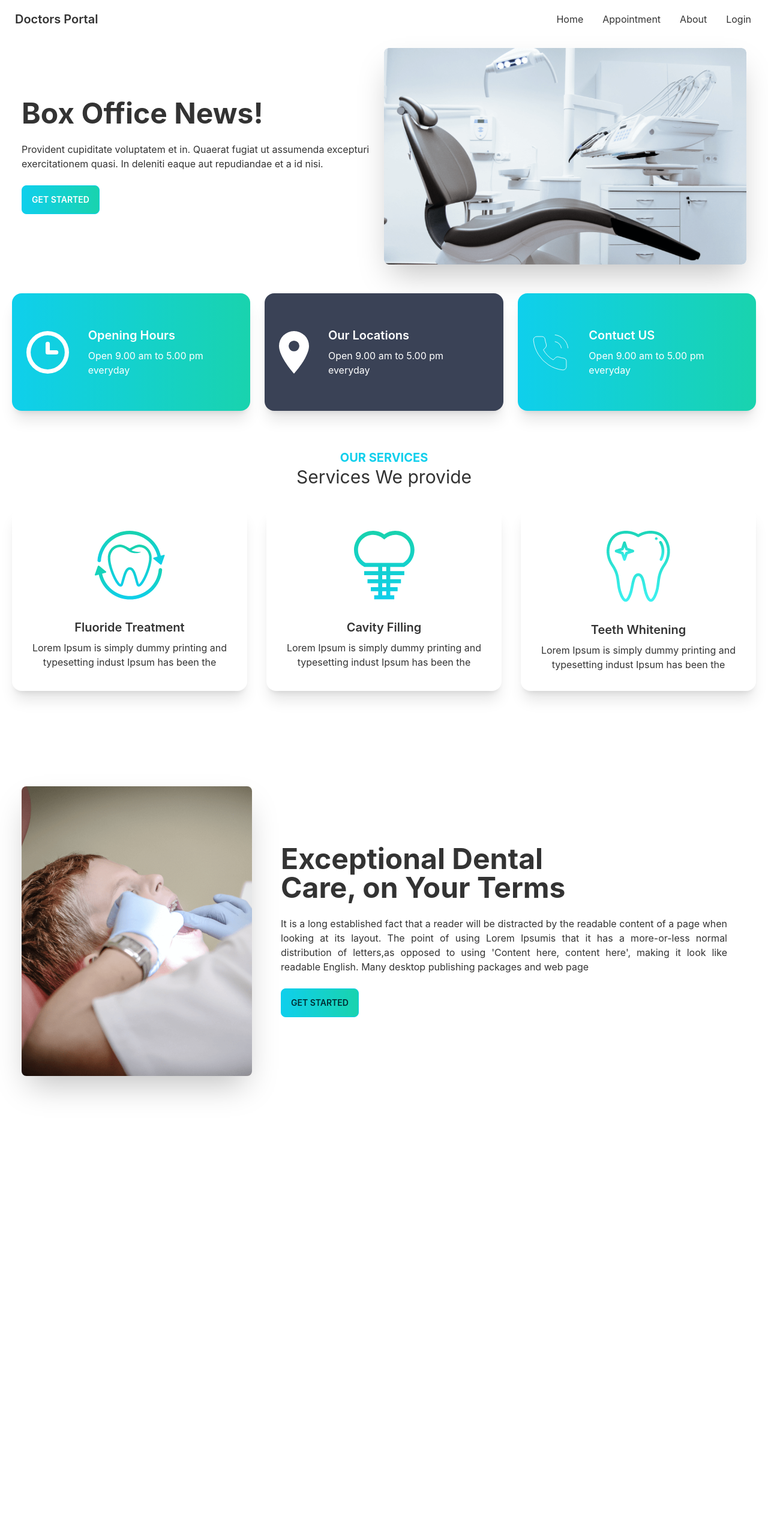
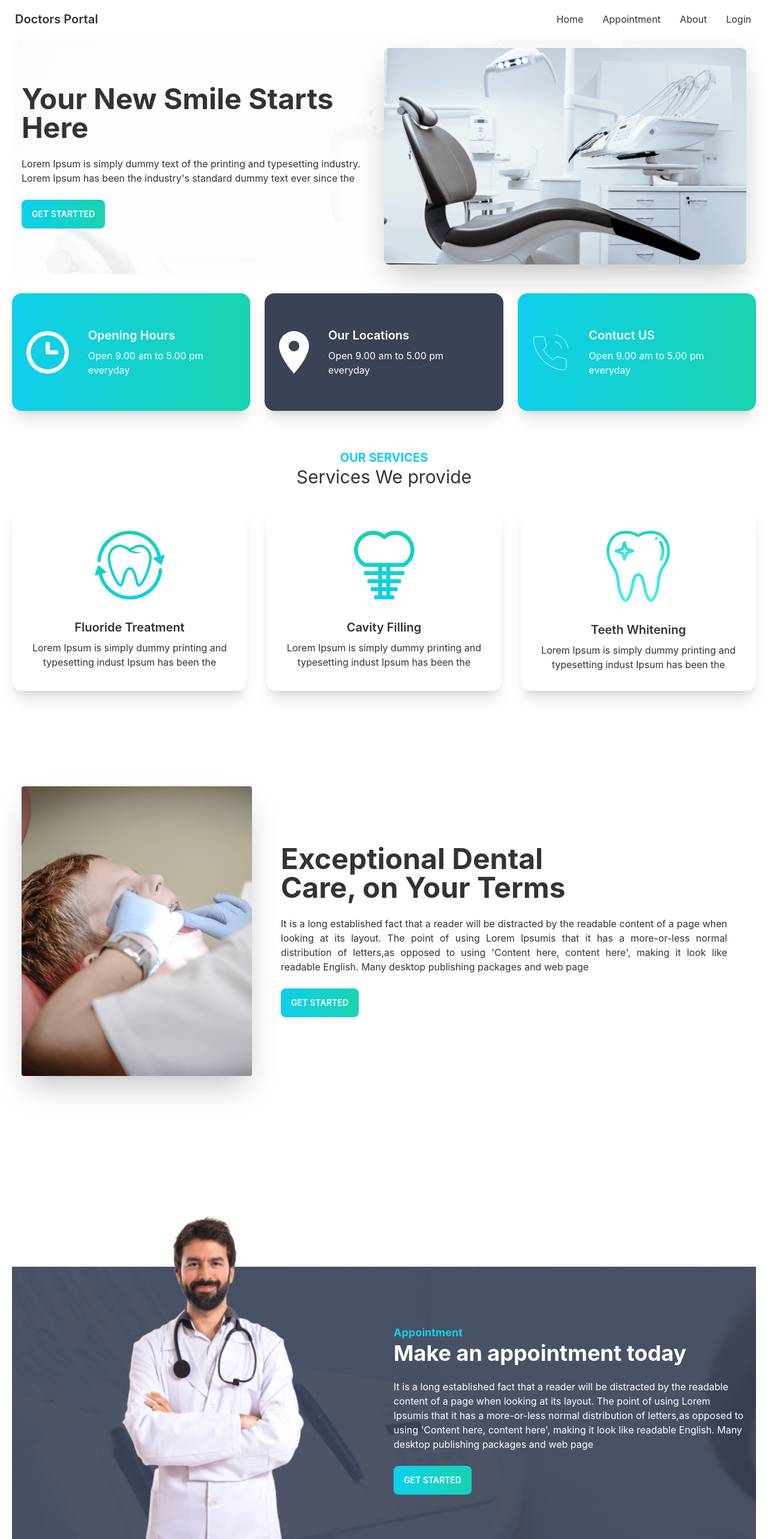
Before and after one commit to TouhedurRahman/doctors-portal-client, a React (Create React App) app: page / in a window 1280 px wide. Shown: the top 2566 px of the page at 60% size. Before the commit the page ends 1952 px from the top, so only its background shows below. Built offline with nearby package versions, Linux system fonts and the light colour scheme.

Commit message:
get appointment section added in home page

```diff
--- /dev/null
+++ b/src/Components/PrimaryButton/PrimaryButton.js
@@ -0,0 +1,9 @@
+import React from 'react';
+
+const PrimaryButton = ({ children }) => {
+    return (
+        <button className="btn btn-primary bg-gradient-to-r from-primary to-secondary text-white">{children}</button>
+    );
+};
+
+export default PrimaryButton;
--- a/src/Pages/Home/Banner/Banner.js
+++ b/src/Pages/Home/Banner/Banner.js
@@ -1,15 +1,26 @@
 import React from 'react';
 import chair from "../../../assets/images/chair.png";
+import bg from "../../../assets/images/bg.png";
+import PrimaryButton from '../../../Components/PrimaryButton/PrimaryButton';
 
 const Banner = () => {
     return (
-        <div className="hero">
+        <div
+            className="hero"
+            style={{
+                background: `url(${bg})`
+            }}
+        >
             <div className="hero-content flex-col lg:flex-row-reverse">
                 <img src={chair} className="rounded-lg lg:w-1/2 shadow-2xl" alt='Loding...' />
                 <div>
-                    <h1 className="text-5xl font-bold">Box Office News!</h1>
-                    <p className="py-6">Provident cupiditate voluptatem et in. Quaerat fugiat ut assumenda excepturi exercitationem quasi. In deleniti eaque aut repudiandae et a id nisi.</p>
-                    <button className="btn btn-primary bg-gradient-to-r from-primary to-secondary text-white">Get Started</button>
+                    <h1 className="text-5xl font-bold">
+                        Your New Smile Starts Here
+                    </h1>
+                    <p className="py-6">
+                        Lorem Ipsum is simply dummy text of the printing and typesetting industry. Lorem Ipsum has been the industry's standard dummy text ever since the
+                    </p>
+                    <PrimaryButton>Get Startted</PrimaryButton>
                 </div>
             </div>
         </div>
--- a/src/Pages/Home/Home/Home.js
+++ b/src/Pages/Home/Home/Home.js
@@ -1,6 +1,7 @@
 import React from 'react';
 import Banner from '../Banner/Banner';
 import InfoCards from '../InfoCards/InfoCards';
+import MakeAppointment from '../MakeAppointment/MakeAppointment';
 import Services from '../Services/Services';
 
 const Home = () => {
@@ -9,6 +10,7 @@
             <Banner />
             <InfoCards />
             <Services />
+            <MakeAppointment></MakeAppointment>
         </div>
     );
 };
--- /dev/null
+++ b/src/Pages/Home/MakeAppointment/MakeAppointment.js
@@ -0,0 +1,31 @@
+import React from 'react';
+import doctor from '../../../assets/images/doctor.png';
+import appointment from '../../../assets/images/appointment.png';
+import PrimaryButton from '../../../Components/PrimaryButton/PrimaryButton';
+
+const MakeAppointment = () => {
+    return (
+        <section
+            className='mt-40'
+            style={{
+                background: `url(${appointment})`
+            }}
+        >
+            <div className="hero">
+                <div className="hero-content flex-col lg:flex-row">
+                    <img src={doctor} className="-mt-40 lg:w-1/2 hidden lg:block rounded-lg" alt='Loading...' />
+                    <div>
+                        <h4 className='text-lg text-primary font-bold'>Appointment</h4>
+                        <h1 className="text-4xl text-white font-bold">Make an appointment today</h1>
+                        <p className="py-6 text-white">
+                            It is a long established fact that a reader will be distracted by the readable content of a page when looking at its layout. The point of using Lorem Ipsumis that it has a more-or-less normal distribution of letters,as opposed to using 'Content here, content here', making it look like readable English. Many desktop publishing packages and web page
+                        </p>
+                        <PrimaryButton>get Started</PrimaryButton>
+                    </div>
+                </div>
+            </div>
+        </section>
+    );
+};
+
+export default MakeAppointment;
--- a/src/Pages/Home/Services/Services.js
+++ b/src/Pages/Home/Services/Services.js
@@ -4,6 +4,7 @@
 import whitening from '../../../assets/images/whitening.png';
 import treatment from '../../../assets/images/treatment.png';
 import Service from './Service';
+import PrimaryButton from '../../../Components/PrimaryButton/PrimaryButton';
 
 const Services = () => {
     const servicesData = [
@@ -43,9 +44,9 @@
                 }
             </div>
 
-            <div className="hero min-h-screen">
+            <div className="hero min-h-screen py-5">
                 <div className="hero-content flex-col lg:flex-row">
-                    <img src={treatment} className="max-w-sm rounded-lg shadow-2xl" alt='Loading...' />
+                    <img src={treatment} className="lg:max-w-sm rounded shadow-2xl" alt='Loading...' />
                     <div className='px-8'>
                         <h1 className="text-5xl font-bold">
                             Exceptional Dental <br></br>
@@ -54,7 +55,7 @@
                         <p className="py-6 text-justify">
                             It is a long established fact that a reader will be distracted by the readable content of a page when looking at its layout. The point of using Lorem Ipsumis that it has a more-or-less normal distribution of letters,as opposed to using 'Content here, content here', making it look like readable English. Many desktop publishing packages and web page
                         </p>
-                        <button className="btn btn-primary bg-gradient-to-r from-primary to-secondary">Get Started</button>
+                        <PrimaryButton>Get Started</PrimaryButton>
                     </div>
                 </div>
             </div>
```
